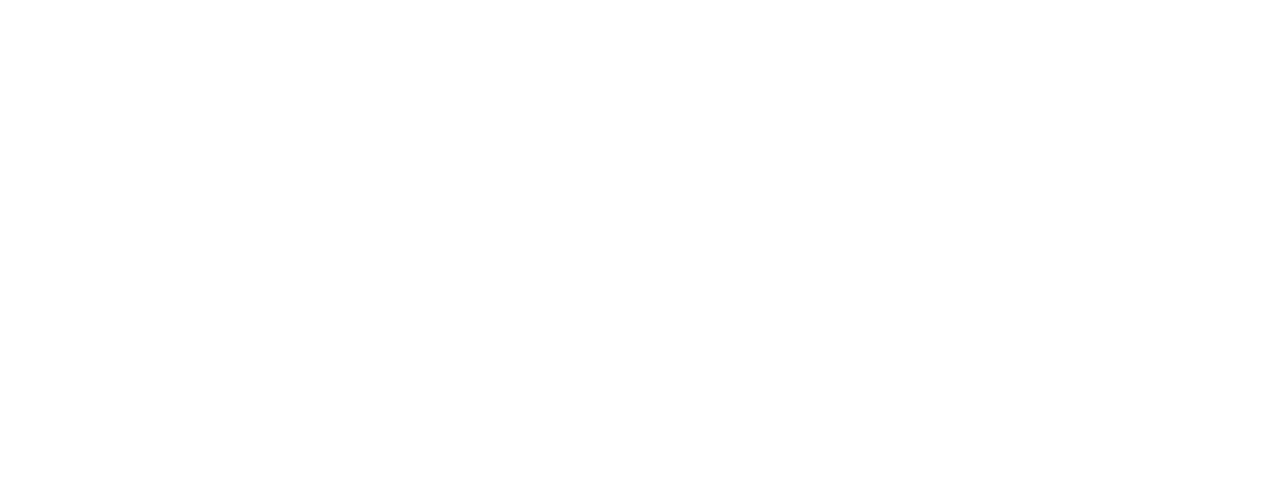
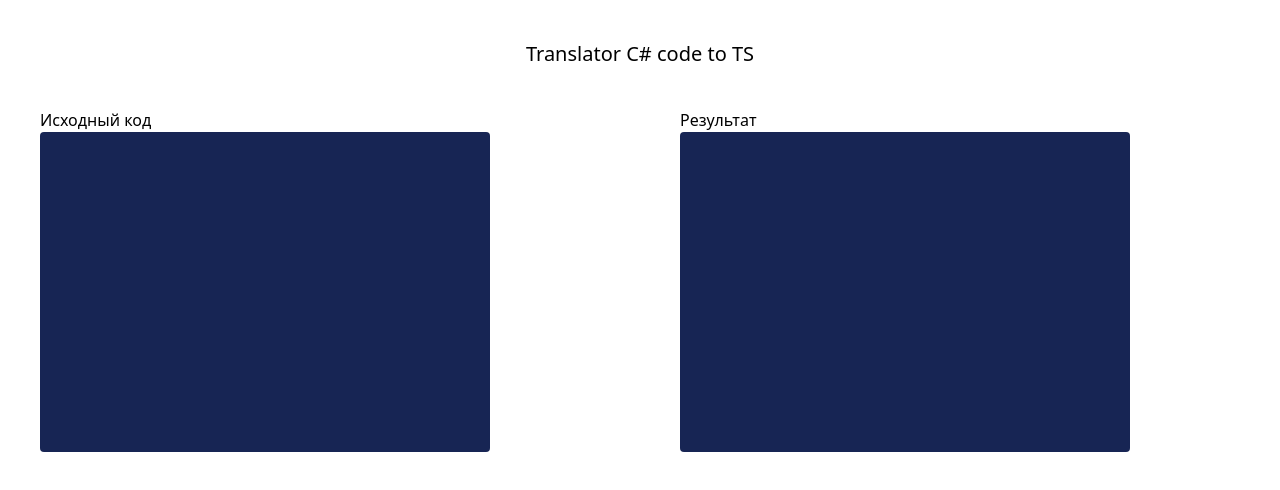
Before and after one commit to Er1tain/CSharpTStranslator, a React (Create React App) app in the folder gui/: page / in a window 1280 px wide. Shown: the top 490 px of the page. Built offline with nearby package versions, Linux system fonts and the light colour scheme.

Commit message:
Create Windows and title with tailwindcss

```diff
--- a/gui/src/App.tsx
+++ b/gui/src/App.tsx
@@ -1,11 +1,19 @@
 import React from 'react';
+import Window from "./components/Window";
 
 function App() {
-  return (
-    <div>
+    return (
+        <div>
+            <h1 className={'text-center text-xl p-10'}>Translator C# code to TS</h1>
 
-    </div>
-  );
+            <div className={'grid grid-cols-2'}>
+                <Window label={"Исходный код"} className={'bg-blue-950 w-3/4 h-80 rounded'}/>
+                <Window label={"Результат"} className={'bg-blue-950 w-3/4 h-80 rounded'}/>
+            </div>
+        </div>
+
+
+    );
 }
 
 export default App;
--- /dev/null
+++ b/gui/src/components/Window.tsx
@@ -0,0 +1,13 @@
+interface Props {
+    label: string,
+    className: string
+}
+
+export default function Window({label, className}: Props) {
+
+    return <div className={'ml-10'}>
+        <p>{label}</p>
+        <div className={className}></div>
+    </div>
+
+}
--- a/gui/src/index.tsx
+++ b/gui/src/index.tsx
@@ -1,6 +1,7 @@
 import React from 'react';
 import ReactDOM from 'react-dom/client';
 import App from './App';
+import './styles/index.css'
 
 const root = ReactDOM.createRoot(
   document.getElementById('root') as HTMLElement
```
